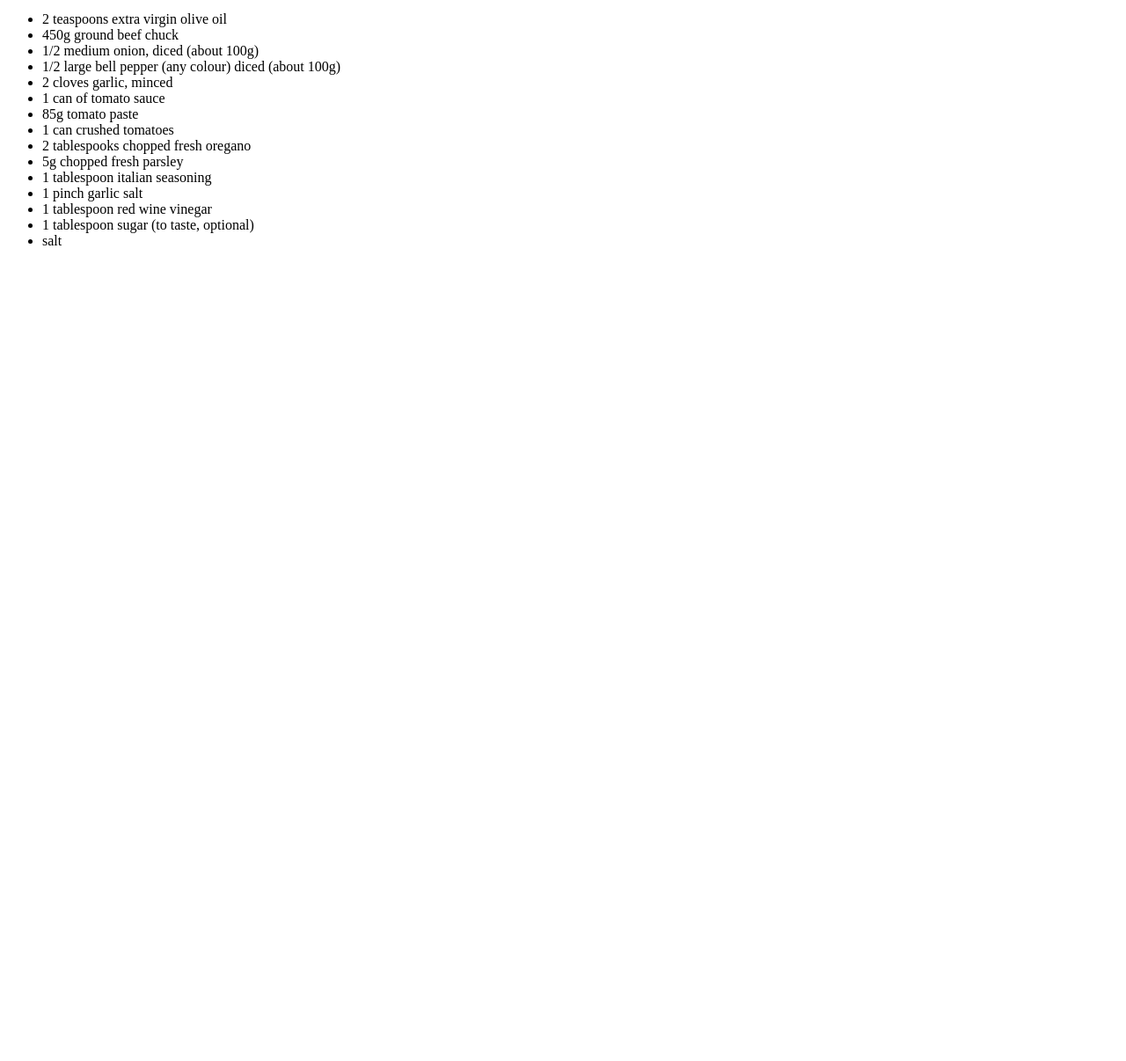
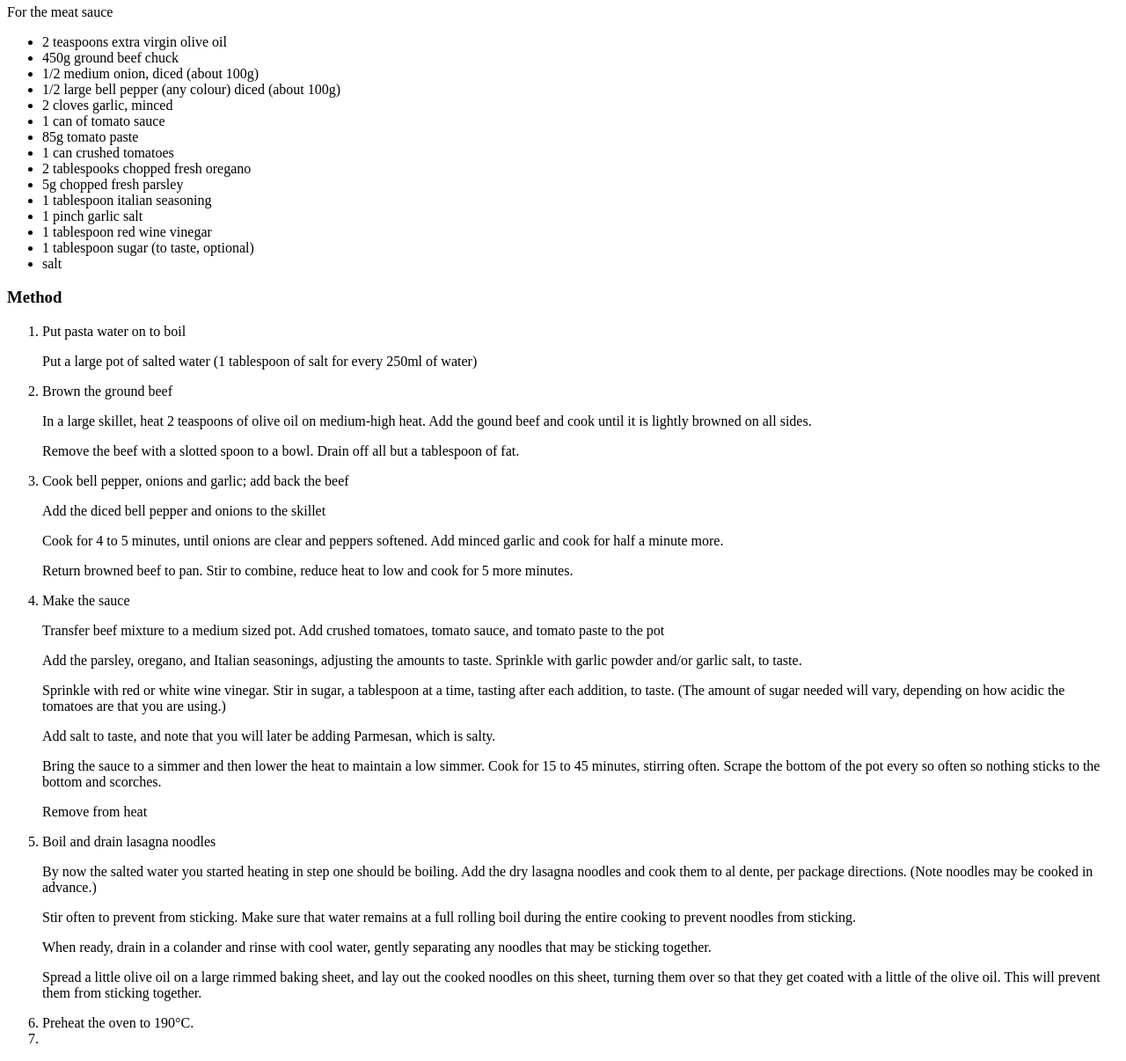
Before and after one commit to CP-493/odin-recipes, a plain HTML site: page recipes/lasagna.html in a window 1280 px wide. Shown: the part 678-1884 px from the top of the page at 88% size. Before the commit the page ends 977 px from the top, so only its background shows below. Drawn offline with Linux system fonts and the light colour scheme; files whose address does not match are found by name.

Commit message:
add homepage link and method to lasagna.html

```diff
--- a/recipes/lasagna.html
+++ b/recipes/lasagna.html
@@ -5,6 +5,7 @@
     <title>Lasagna Recipe</title>
 </head>
 <body>
+    <a href="/home/craig/repos/odin-recipes/index.html">Homepage</a>
     <h1>Lasagna</h1>
     <img src="/home/craig/repos/odin-recipes/images/lasagna.jpg" height="400">
 
@@ -34,4 +35,36 @@
         <li>1 tablespoon sugar (to taste, optional)</li>
         <li>salt</li>
     </ul>
+<h3>Method</h3>
+    <ol>
+        <li>Put pasta water on to boil
+            <p>Put a large pot of salted water (1 tablespoon of salt for every 250ml of water)</p>
+        </li>
+        <li>Brown the ground beef
+            <p>In a large skillet, heat 2 teaspoons of olive oil on medium-high heat.
+                Add the gound beef and cook until it is lightly browned on all sides.</p>
+             <p>Remove the beef with a slotted spoon to a bowl. Drain off all but a tablespoon of fat.</p>
+        </li>
+        <li>Cook bell pepper, onions and garlic; add back the beef
+            <p>Add the diced bell pepper and onions to the skillet</p>
+            <p>Cook for 4 to 5 minutes, until onions are clear and peppers softened. Add minced garlic and cook for half a minute more.</p>
+            <p>Return browned beef to pan. Stir to combine, reduce heat to low and cook for 5 more minutes.</p>
+        </li>
+         <li>Make the sauce
+            <p>Transfer beef mixture to a medium sized pot. Add crushed tomatoes, tomato sauce, and tomato paste to the pot</p>
+            <p>Add the parsley, oregano, and Italian seasonings, adjusting the amounts to taste. Sprinkle with garlic powder and/or garlic salt, to taste.</p>
+            <p>Sprinkle with red or white wine vinegar. Stir in sugar, a tablespoon at a time, tasting after each addition, to taste. (The amount of sugar needed will vary, depending on how acidic the tomatoes are that you are using.)</p>
+            <p>Add salt to taste, and note that you will later be adding Parmesan, which is salty.</p>
+            <p>Bring the sauce to a simmer and then lower the heat to maintain a low simmer. Cook for 15 to 45 minutes, stirring often. Scrape the bottom of the pot every so often so nothing sticks to the bottom and scorches.</p>
+            <p>Remove from heat</p>
+         </li>
+         <li>Boil and drain lasagna noodles
+            <p>By now the salted water you started heating in step one should be boiling. Add the dry lasagna noodles and cook them to al dente, per package directions. (Note noodles may be cooked in advance.)</p>
+            <p>Stir often to prevent from sticking. Make sure that water remains at a full rolling boil during the entire cooking to prevent noodles from sticking.</p>
+            <p>When ready, drain in a colander and rinse with cool water, gently separating any noodles that may be sticking together.</p>
+            <p>Spread a little olive oil on a large rimmed baking sheet, and lay out the cooked noodles on this sheet, turning them over so that they get coated with a little of the olive oil. This will prevent them from sticking together.</p>
+         </li>
+         <li>Preheat the oven to 190°C.</li>
+         <li></li>
+    </ol>
 </body>
```
